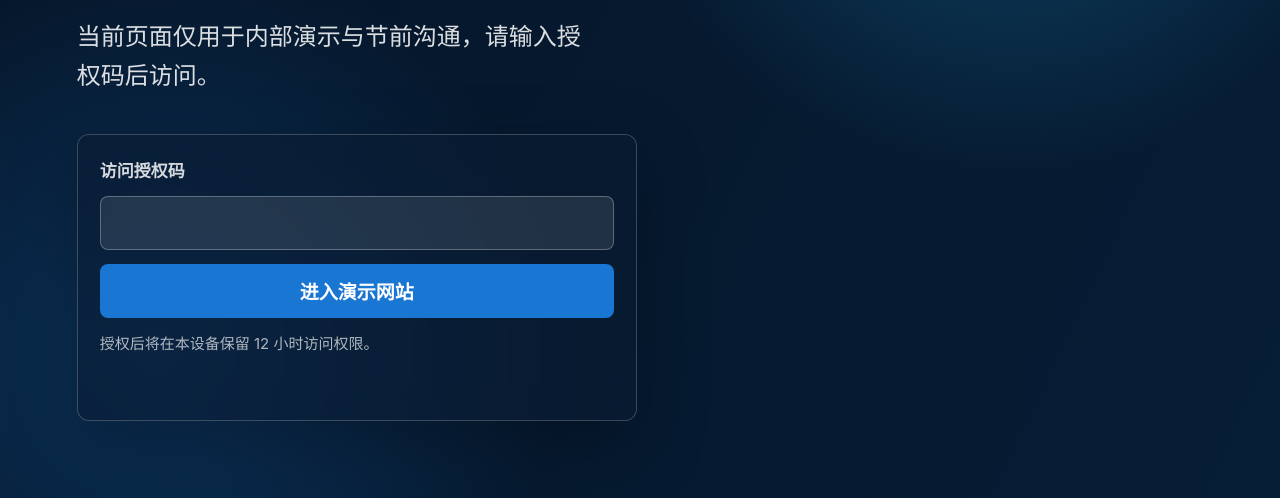
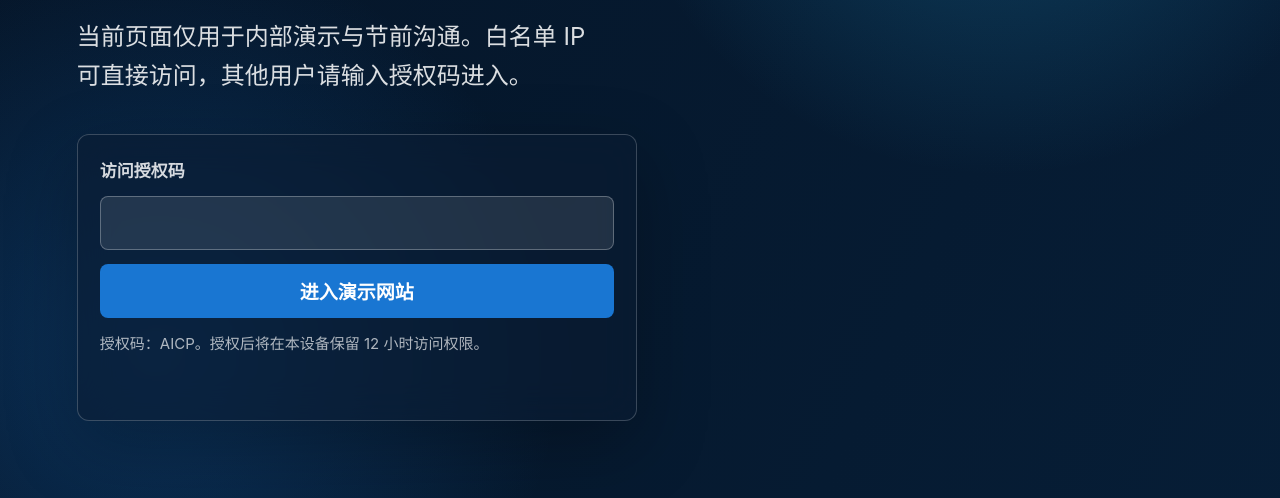
Before and after one commit to laozhuclaw/AICP, a plain HTML site: page website/auth.html in a window 1280 px wide. Shown: the part 420-918 px from the top of the page. Drawn offline with Linux system fonts and the light colour scheme.

Commit message:
Support IP and code access for AICP

```diff
--- a/website/auth.html
+++ b/website/auth.html
@@ -174,13 +174,13 @@
         </div>
         <p class="eyebrow">授权访问</p>
         <h1 id="auth-title">AICP 闭环赋能体系</h1>
-        <p class="copy">当前页面仅用于内部演示与节前沟通，请输入授权码后访问。</p>
+        <p class="copy">当前页面仅用于内部演示与节前沟通。白名单 IP 可直接访问，其他用户请输入授权码进入。</p>
 
         <form id="auth-form" autocomplete="off">
           <label for="access-code">访问授权码</label>
           <input id="access-code" name="access-code" type="password" inputmode="text" required />
           <button type="submit">进入演示网站</button>
-          <p class="hint">授权后将在本设备保留 12 小时访问权限。</p>
+          <p class="hint">授权码：AICP。授权后将在本设备保留 12 小时访问权限。</p>
           <p class="error" id="auth-error" role="status" aria-live="polite"></p>
         </form>
       </section>
@@ -190,7 +190,7 @@
       const form = document.querySelector("#auth-form");
       const input = document.querySelector("#access-code");
       const error = document.querySelector("#auth-error");
-      const expectedHash = "f47571acf5e85d0a1f5965067885f41376df53d62005f4a54c430835ea25e188";
+      const expectedHash = "092a516df8c75ca5240be8d94e09c239ce5bb3466aa011204d3df924455e10e5";
       const accessToken = "aicp_20260427_authorized_access";
 
       async function sha256(value) {
```
Also changed, not shown: 1 other file.
